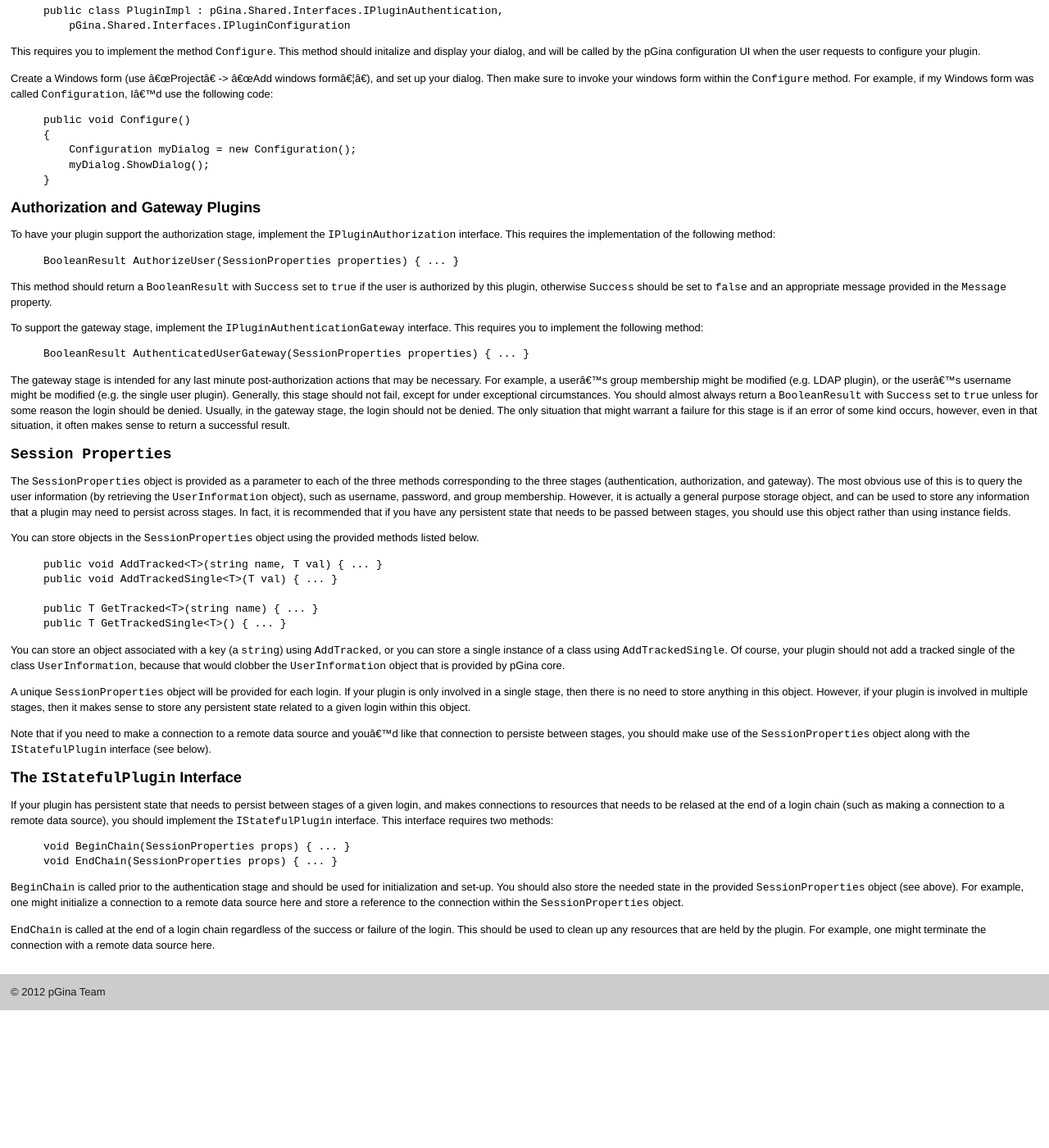
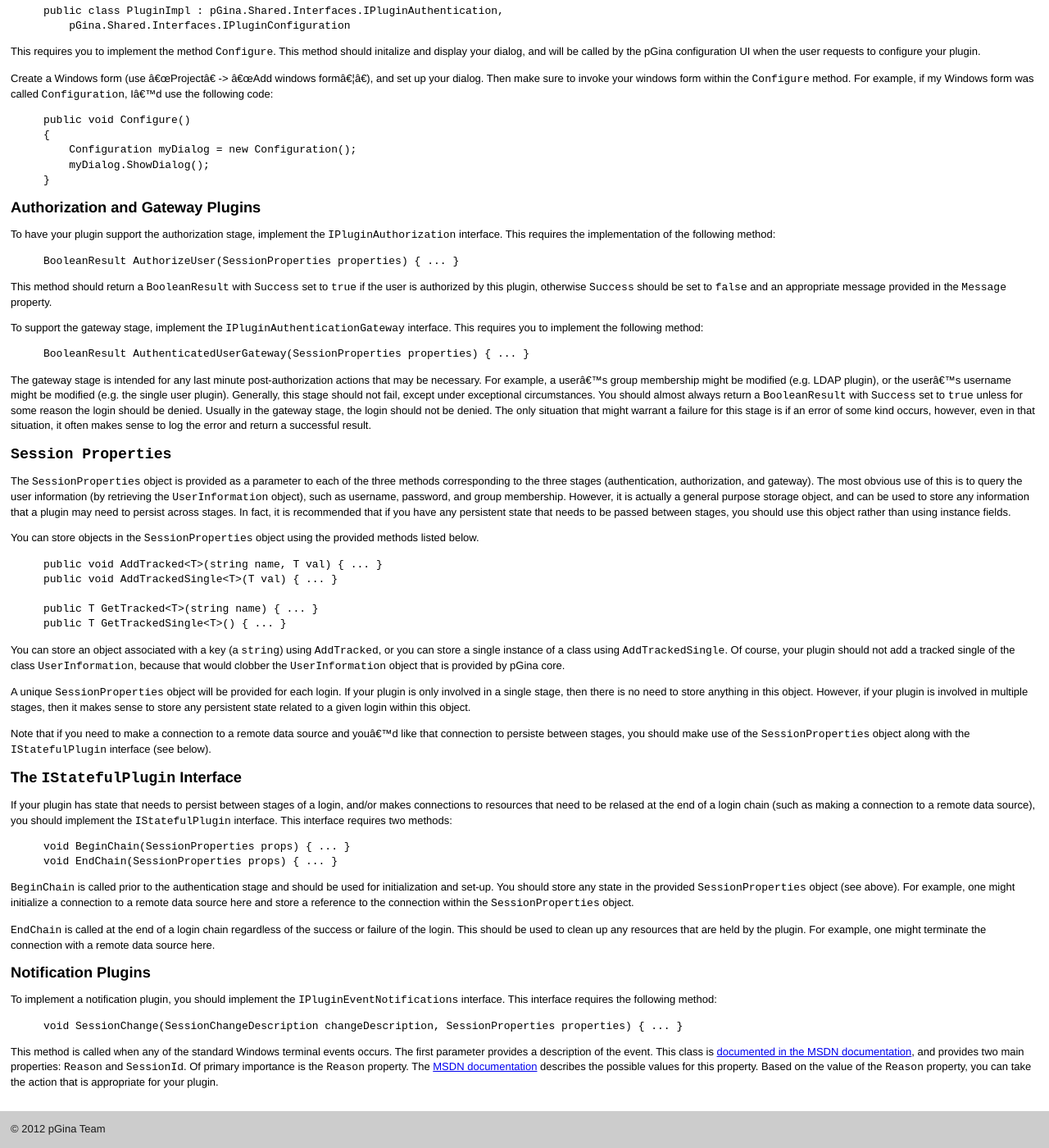
Before and after one commit to pgina/docs, a Jekyll site: the page built from plugins.md, in a window 1280 px wide and 1400 px high, scrolled down 3482 px. Shown: the whole window at 82% size. Built offline with Jekyll 4.4.1, drawn with Linux system fonts in a browser that asks for light colours; before the commit the page ends 4714 px from its top, so only the background shows below that.

Commit message:
Add docs on notification plugins

```diff
--- a/plugins.md
+++ b/plugins.md
@@ -338,12 +338,12 @@ The gateway stage is intended for any last minute post-authorization actions tha
 may be necessary.  For example, a user's group membership might be modified
 (e.g. LDAP plugin), or
 the user's username might be modified (e.g. the single user plugin).  Generally,
-this stage should not fail, except for under exceptional circumstances.  You
+this stage should not fail, except under exceptional circumstances.  You
 should almost always return a `BooleanResult` with `Success` set to `true` unless
-for some reason the login should be denied.  Usually, in the gateway stage, the
+for some reason the login should be denied.  Usually in the gateway stage, the
 login should not be denied.  The only situation that might warrant a failure for
 this stage is if an error of some kind occurs, however, even in that
-situation, it often makes sense to return a successful result.
+situation, it often makes sense to log the error and return a successful result.
 
 `Session Properties`
 --------------------------
@@ -387,8 +387,8 @@ object along with the `IStatefulPlugin` interface (see below).
 The `IStatefulPlugin` Interface
 --------------------------------
 
-If your plugin has persistent state that needs to persist between stages of a
-given login, and makes connections to resources that needs to be relased at the
+If your plugin has state that needs to persist between stages of a
+login, and/or makes connections to resources that need to be relased at the
 end of a login chain (such as making a connection to a remote data source), you
 should implement the `IStatefulPlugin` interface.  This interface requires
 two methods:
@@ -399,7 +399,7 @@ void EndChain(SessionProperties props) { ... }
 {% endhighlight %}
 
 `BeginChain` is called prior to the authentication stage and should be used
-for initialization and set-up.  You should also store the needed state in the provided
+for initialization and set-up.  You should store any state in the provided
 `SessionProperties` object (see above).  For example, one might initialize a connection
 to a remote data source here and store a reference to the connection within
 the `SessionProperties` object.
@@ -409,6 +409,26 @@ failure of the login.  This should be used to clean up any resources that
 are held by the plugin.  For example, one might terminate the connection with
 a remote data source here.
 
+Notification Plugins
+--------------------------
+
+To implement a notification plugin, you should implement the `IPluginEventNotifications`
+interface.  This interface requires the following method:
+
+{% highlight csharp %}
+void SessionChange(SessionChangeDescription changeDescription, SessionProperties properties) { ... }
+{% endhighlight %}
+
+This method is called when any of the standard Windows terminal events occurs.  The
+first parameter provides a description of the event.  This class is
+[documented in the MSDN documentation][sessionChangeMsdn], and provides two
+main properties: `Reason` and `SessionId`.  Of primary importance is the `Reason`
+property.  The [MSDN documentation][changeReasonMsdn] describes the possible
+values for this property.  Based on the value of the `Reason` property, you can
+take the action that is appropriate for your plugin.
+
 [pgina-github]: https://github.com/pgina/pgina "pGina repo on GitHub"
 [example-code]: ExamplePluginImpl.cs "Example plugin source code."
 [log4net]: http://logging.apache.org/log4net/ "Log4Net web site"
+[sessionChangeMsdn]: http://msdn.microsoft.com/en-us/library/system.serviceprocess.sessionchangedescription.aspx "MSDN OnSessionChange"
+[changeReasonMsdn]: http://msdn.microsoft.com/en-us/library/system.serviceprocess.sessionchangedescription.reason.aspx "MSDN SessionChangeReason"
```
